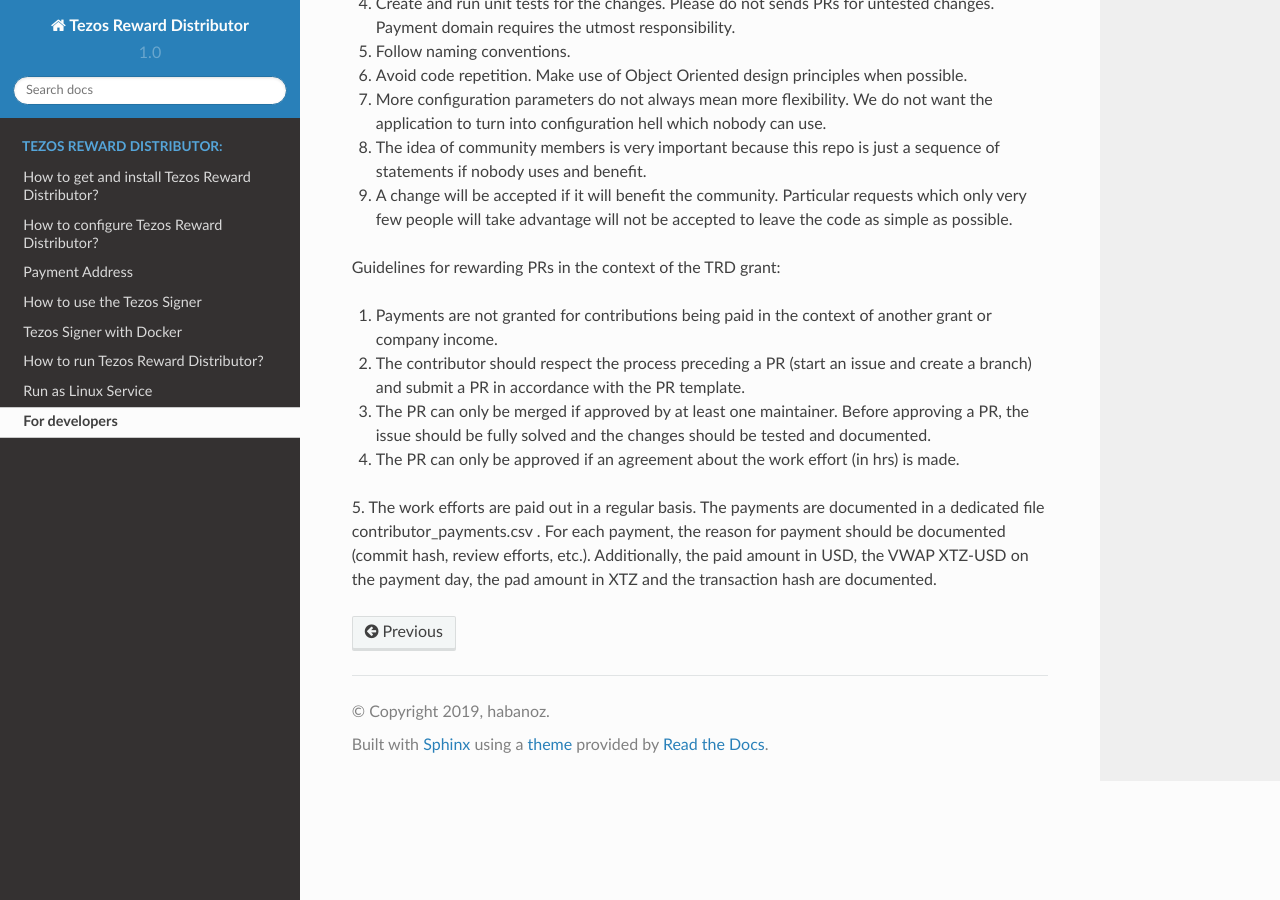
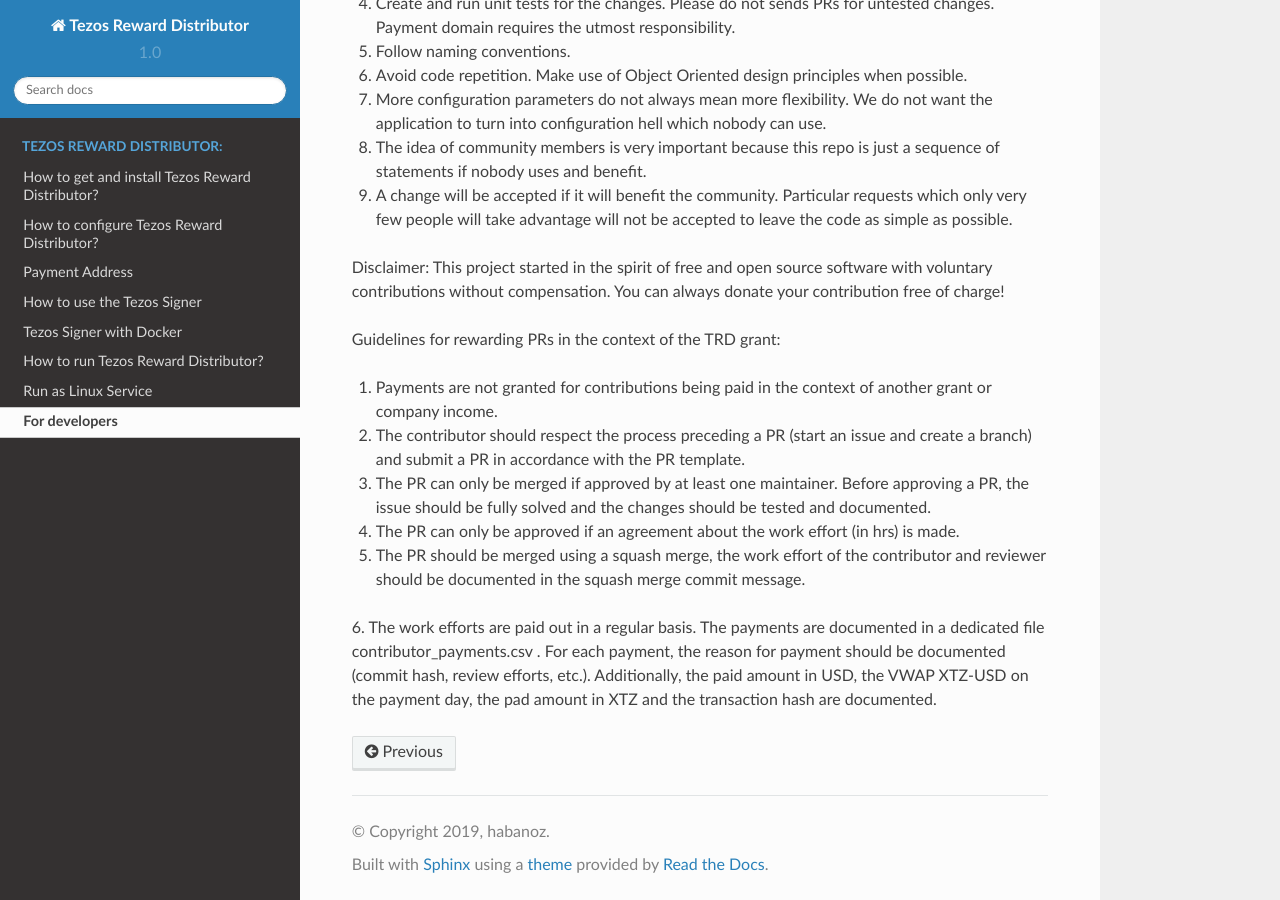
Before and after one commit to tezos-reward-distributor-organization/tezos-reward-distributor, a Sphinx documentation site: the page built from docs/contributers.rst, in a window 1280 px wide and 900 px high, scrolled down 624 px. Built offline with Sphinx 7.4.7 and the Read the Docs theme 2.0.0, drawn with Linux system fonts in a browser that asks for light colours.

Commit message:
Add further contribution guidelines

```diff
--- a/docs/contributers.rst
+++ b/docs/contributers.rst
@@ -23,12 +23,17 @@
 9. A change will be accepted if it will benefit the community. Particular requests which only very few people will take advantage will not be accepted to leave the code as simple as possible.
 
 
+Disclaimer: This project started in the spirit of free and open source software with voluntary contributions without compensation.
+You can always donate your contribution free of charge!
+
+
 Guidelines for rewarding PRs in the context of the TRD grant:
 
 1. Payments are not granted for contributions being paid in the context of another grant or company income.
 2. The contributor should respect the process preceding a PR (start an issue and create a branch) and submit a PR in accordance with the PR template.
 3. The PR can only be merged if approved by at least one maintainer. Before approving a PR, the issue should be fully solved and the changes should be tested and documented.
 4. The PR can only be approved if an agreement about the work effort (in hrs) is made.
-5. The work efforts are paid out in a regular basis. The payments are documented in a dedicated file contributor_payments.csv .
+5. The PR should be merged using a squash merge, the work effort of the contributor and reviewer should be documented in the squash merge commit message.
+6. The work efforts are paid out in a regular basis. The payments are documented in a dedicated file contributor_payments.csv .
 For each payment, the reason for payment should be documented (commit hash, review efforts, etc.).
 Additionally, the paid amount in USD, the VWAP XTZ-USD on the payment day, the pad amount in XTZ and the transaction hash are documented.
```
Also changed, not shown: .github/PULL_REQUEST_TEMPLATE/pull_request_template.md.
